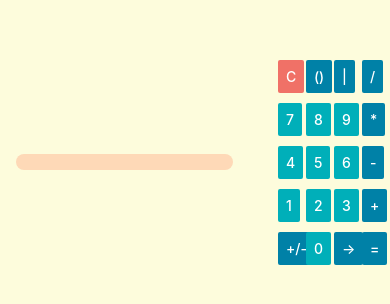
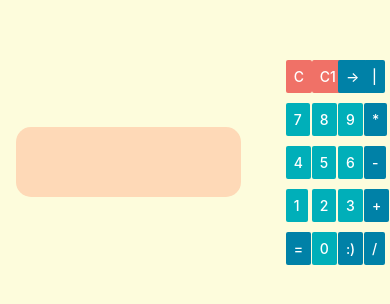
Before and after one commit to fagatini/calculator, a React Native app: screen / in a window 390 px wide. Shown: the part 260-564 px from the top of the page. Built offline with nearby package versions, Linux system fonts and the light colour scheme.

Commit message:
make start functional

```diff
--- a/App.js
+++ b/App.js
@@ -3,25 +3,6 @@ import Keyboard from "./src/Keyboard/Keyboard";
 import { Input } from "./src/Input/Input";
 import { stringToData } from "./src/utils/stringToData";
 import { regexps } from "./src/shared/regexps";
-
-function handleEqual(string) {
-  const [first, second] = stringToData(string);
-  const operation = string.match(regexps.operations);
-  switch (operation) {
-    case "+":
-      first.sum(second);
-      return;
-    case "-":
-      first.sub(second);
-      return;
-    case "*":
-      first.mult(second);
-      return;
-    case "/":
-      first.div(second);
-      return;
-  }
-}
 
 export default function App() {
   const [str, setStr] = useState("");
@@ -29,11 +10,37 @@ export default function App() {
   function keyManager(key) {
     switch (key) {
       case "C":
-        return setStr("");
+        setStr("");
+        break;
+      case "c1":
+        setStr(str.slice(0, -1));
+        break;
       case "=":
-        return handleEqual(str);
+        handleEqual(str);
+        break;
+      case ":)":
+        break;
       default:
         setStr(str + key);
+    }
+  }
+
+  function handleEqual(string) {
+    const [first, second] = stringToData(string);
+    const operation = string.match(regexps.operations)[0];
+    switch (operation) {
+      case "+":
+        setStr(first.sum(second).toString());
+        break;
+      case "-":
+        setStr(first.sub(second).toString());
+        break;
+      case "*":
+        setStr(first.mult(second).toString());
+        break;
+      case "/":
+        setStr(first.div(second).toString());
+        break;
     }
   }
 
--- a/src/Input/Input.jsx
+++ b/src/Input/Input.jsx
@@ -1,9 +1,94 @@
 import React from "react";
+import { StyleSheet } from "react-native";
+import { regexps } from "../shared/regexps";
 
-export const Input = ({ value }) => {
-  return (
-    <div style={{ backgroundColor: "#fed9b7", borderRadius: 15, marginLeft: "4%", width: "92%", paddingLeft: 15 }}>
-      <p>{value}</p>
-    </div>
-  );
+export const Input = ({ value: fractionText }) => {
+  function parseValue(text) {
+    const [first, second] = text.split(regexps.operations, 2);
+    const operation = text[regexps.operations.exec(text)?.index];
+
+    return (
+      <>
+        {first?.length ? parseFraction(first) : null}
+        {operation ? <p style={styles.operation}>{operation}</p> : null}
+        {second?.length ? parseFraction(second) : null}
+      </>
+    );
+  }
+
+  function parseFraction(fractionText) {
+    const fraction = {};
+
+    if (!fractionText.includes("→") && !fractionText.includes("|")) {
+      fraction.integer = fractionText;
+    } else if (fractionText.includes("→")) {
+      fraction.integer = fractionText.slice(0, fractionText.indexOf("→"));
+      if (fractionText.includes("|")) {
+        fraction.numerator = fractionText.slice(fractionText.indexOf("→") + 1, fractionText.indexOf("|"));
+        fraction.denominator = fractionText.slice(fractionText.indexOf("|") + 1, fractionText.lenght);
+      } else {
+        fraction.numerator = fractionText.slice(fractionText.indexOf("→") + 1, fractionText.lenght);
+        fraction.denominator = "";
+      }
+    } else if (fractionText.includes("|")) {
+      fraction.numerator = fractionText.slice(0, fractionText.indexOf("|"));
+      fraction.denominator = fractionText.slice(fractionText.indexOf("|") + 1, fractionText.lenght);
+    }
+
+    return (
+      <>
+        <div style={styles.integer}>
+          <p style={styles.pStyle}>{fraction.integer}</p>
+        </div>
+        <div style={styles.fractionContainer}>
+          <p style={styles.pStyle}>{fraction.numerator}</p>
+          <div style={styles.separator}></div>
+          <p style={styles.pStyle}>{fraction.denominator}</p>
+        </div>
+      </>
+    );
+  }
+
+  return <div style={styles.container}>{parseValue(fractionText)}</div>;
 };
+
+const styles = StyleSheet.create({
+  container: {
+    display: "flex",
+    flexDirection: "row",
+    alignItems: "center",
+    height: 70,
+    width: "92%",
+    backgroundColor: "#fed9b7",
+    borderRadius: 15,
+    marginLeft: "4%",
+    paddingLeft: 15,
+    paddingRight: 15,
+    boxSizing: "border-box",
+    overflow: "scroll",
+    borderColor: "black",
+    borderWidth: 2,
+  },
+  pStyle: {
+    textAlign: "center",
+    marginTop: 0,
+    marginBottom: 0,
+  },
+  integer: {
+    marginRight: 5,
+  },
+  fractionContainer: {
+    display: "flex",
+    flexDirection: "column",
+    justifyContent: "center",
+    marginRight: 5,
+  },
+  separator: {
+    backgroundColor: "black",
+    height: 2,
+    width: "100%",
+  },
+  operation: {
+    marginRight: 5,
+  },
+});
--- a/src/Keyboard/Keyboard.jsx
+++ b/src/Keyboard/Keyboard.jsx
@@ -1,18 +1,19 @@
-import React, { useRef, useState } from "react";
+import React from "react";
 import { Button } from "react-native";
 
 const Keyboard = ({ onKeyPress }) => {
   const buttons = [
-    ["C", "()", "|", "/"],
+    ["C", "c1", "→", "|"],
     ["7", "8", "9", "*"],
     ["4", "5", "6", "-"],
     ["1", "2", "3", "+"],
-    ["+/-", "0", "→", "="],
-  ];
+    ["=", "0", ":)", "/"],
+  ]; // TODO не запариватся с выражениями и сделать переключение между неправильными дробями и дробями с целой частью
 
   function getColorForButton(key) {
     switch (key) {
       case "C":
+      case "c1":
         return "#f07167";
       case "=":
       case "+":
@@ -21,7 +22,7 @@ const Keyboard = ({ onKeyPress }) => {
       case "/":
       case "|":
       case "()":
-      case "+/-":
+      case ":)":
       case "→":
         return "#0081a7";
       default:
@@ -47,11 +48,7 @@ const Keyboard = ({ onKeyPress }) => {
           >
             {row.map((button) => (
               <div style={{ width: "20%" }} key={button}>
-                <Button
-                  title={button}
-                  color={getColorForButton(button)}
-                  onPress={() => handlePress(button)}
-                ></Button>
+                <Button title={button} color={getColorForButton(button)} onPress={() => handlePress(button)}></Button>
               </div>
             ))}
           </div>
--- a/src/classes/fraction.js
+++ b/src/classes/fraction.js
@@ -1,45 +1,56 @@
 export class Fraction {
-  constructor(fraction, sign = -1) {
-    this.integer = fraction.integer;
-    this.numerator = fraction.numerator;
-    this.denominator = fraction.denominator;
+  constructor(fraction) {
+    if (fraction.denominator) {
+      this.numerator = +fraction.numerator + (fraction.integer ? fraction.integer * fraction.denominator : 0);
+      this.denominator = fraction.denominator;
+    } else {
+      this.numerator = fraction.integer;
+      this.denominator = 1;
+    }
   }
 
   sum(fraction) {
-    const newNumerator =
-      this.numerator * fraction.denominator +
-      this.denominator * fraction.numerator;
+    const newNumerator = this.numerator * fraction.denominator + this.denominator * fraction.numerator;
     const newDenominator = fraction.denominator * this.denominator;
-    return new Fraction(newNumerator, newDenominator);
+    return new Fraction({ numerator: newNumerator, denominator: newDenominator });
   }
 
   sub(fraction) {
-    const newNumerator =
-      this.numerator * fraction.denominator -
-      this.denominator * fraction.numerator;
+    const newNumerator = this.numerator * fraction.denominator - this.denominator * fraction.numerator;
     const newDenominator = fraction.denominator * this.denominator;
-    return new Fraction(newNumerator, newDenominator);
+    return new Fraction({ numerator: newNumerator, denominator: newDenominator });
   }
 
   mult(fraction) {
     const newNumerator = this.numerator * fraction.numerator;
     const newDenominator = fraction.denominator * this.denominator;
-    return new Fraction(newNumerator, newDenominator);
+    return new Fraction({ numerator: newNumerator, denominator: newDenominator });
   }
 
   div(fraction) {
     const newNumerator = this.numerator * fraction.denominator;
     const newDenominator = this.denominator * fraction.numerator;
-    return new Fraction(newNumerator, newDenominator);
+    return new Fraction({ numerator: newNumerator, denominator: newDenominator });
   }
 
-  pow(number) {
-    const newNumerator = this.numerator ** number;
-    const newDenominator = this.denominator ** number;
-    return new Fraction(newNumerator, newDenominator);
+  nod() {
+    let a = this.numerator,
+      b = this.denominator;
+    while (b !== 0) {
+      const temp = b;
+      b = a % b;
+      a = temp;
+    }
+    this.numerator = this.numerator / a;
+    this.denominator = this.denominator / a;
   }
 
   toString() {
-    return this.numerator + "→" + this.denominator;
+    this.nod();
+    if (this.denominator === 1) {
+      return this.numerator.toString();
+    } else {
+      return this.numerator + "|" + this.denominator;
+    }
   }
 }
--- a/src/classes/rowManager.js
+++ /dev/null
@@ -1,6 +0,0 @@
-class RowManager {
-  constructor(row) {
-    row = "1->2->3+1->->=";
-    result = "8->3";
-  }
-}
--- a/src/shared/regexps.js
+++ b/src/shared/regexps.js
@@ -1 +1 @@
-export const regexps = { operations: /[*\-+]/ };
+export const regexps = { operations: /[*-+/]/ };
--- a/src/utils/stringToData.ts
+++ b/src/utils/stringToData.ts
@@ -3,16 +3,18 @@ import { regexps } from "../shared/regexps";
 
 export const stringToData = (input: string) => {
   const [first, second] = input.split(regexps.operations, 2);
-
-  return [
+  const a = [
     new Fraction(stringToFraction(first)),
     new Fraction(stringToFraction(second)),
-  ];
-  // return [stringToFraction(first), stringToFraction(second)];
+  ]
+  return a;
 };
 
 const stringToFraction = (value: string) => {
   const result: any = {};
+  if (!value.includes("→") && !value.includes("|")) {
+    result.integer = value;
+  } else {
     if (value.includes("→")) {
       result.integer = value.slice(0, value.indexOf("→"));
     }
@@ -23,5 +25,6 @@ const stringToFraction = (value: string) => {
         .slice(start, value.length)
         .split("|");
     }
+  }
   return result;
 };
```
Lines whose indentation alone changed are shown as unchanged.
